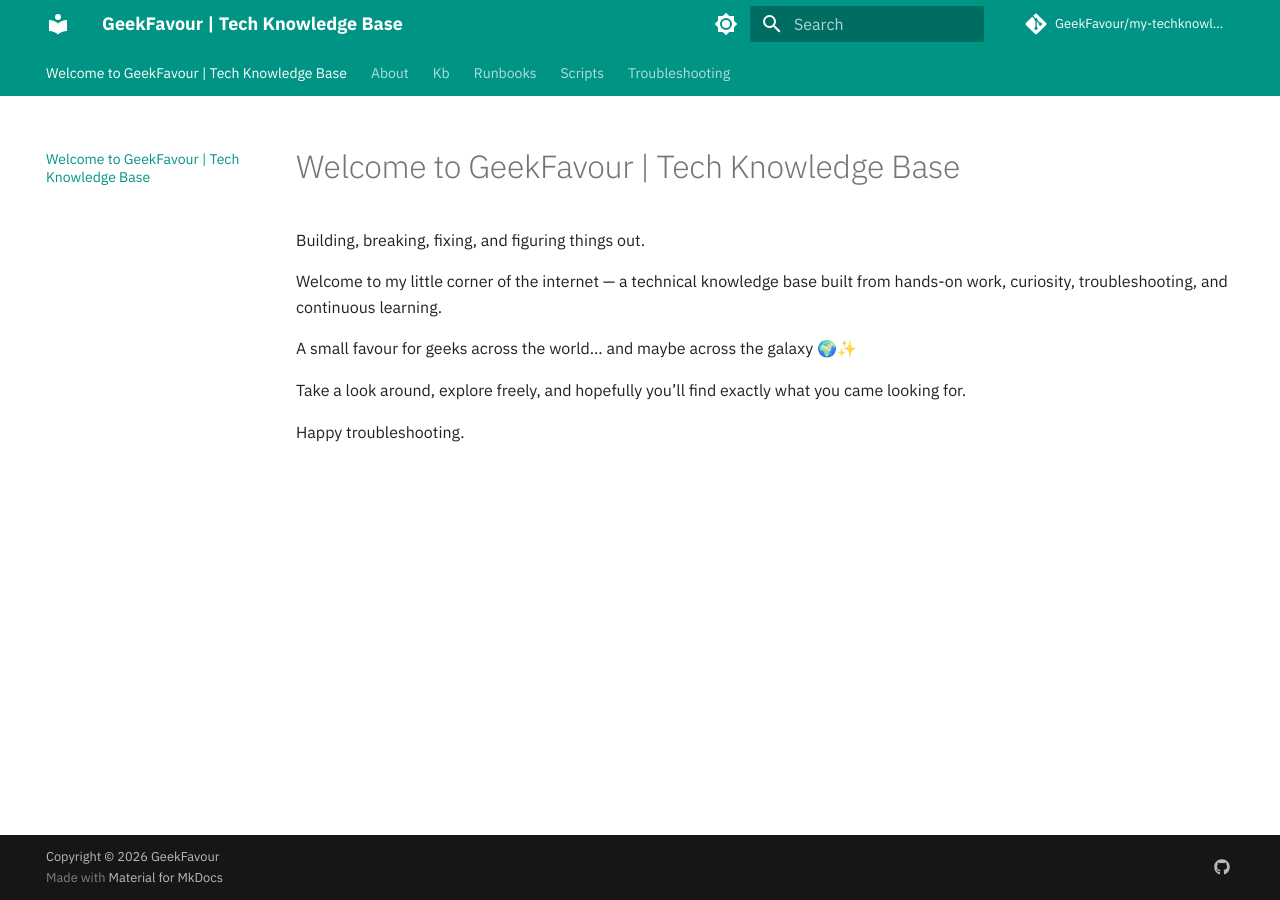
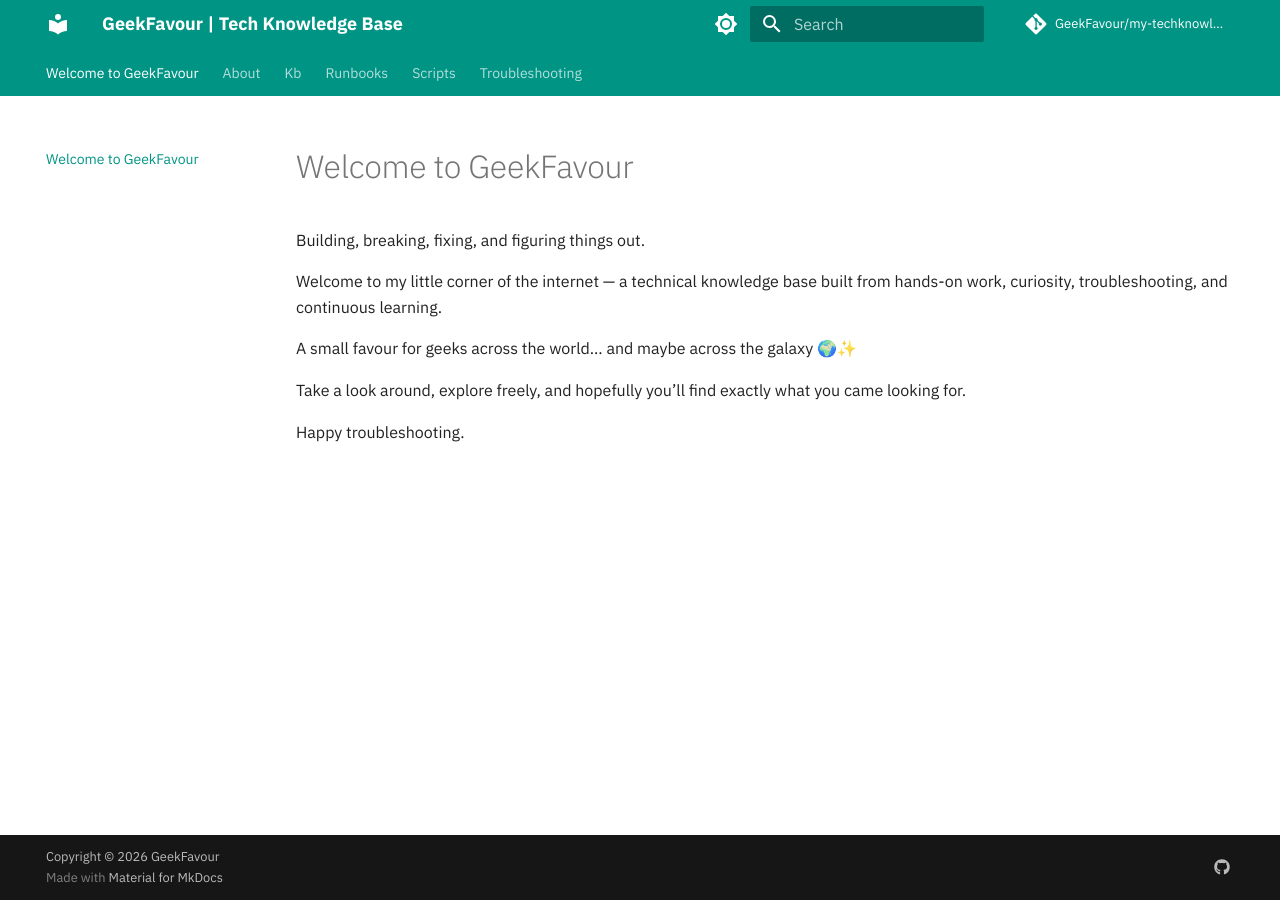
Before and after one commit to GeekFavour/my-techknowledge-site, an MkDocs documentation site: the page built from docs/index.md, in a window 1280 px wide. Built offline with MkDocs 1.6.1 and Material for MkDocs 9.7.7, drawn with Linux system fonts in a browser that asks for light colours; comment, search, counter and statistics services are not loaded.

Commit message:
updated Homepage v2

```diff
--- a/docs/index.md
+++ b/docs/index.md
@@ -1,4 +1,4 @@
-# Welcome to GeekFavour | Tech Knowledge Base
+# Welcome to GeekFavour
 
 Building, breaking, fixing, and figuring things out.
 
```
